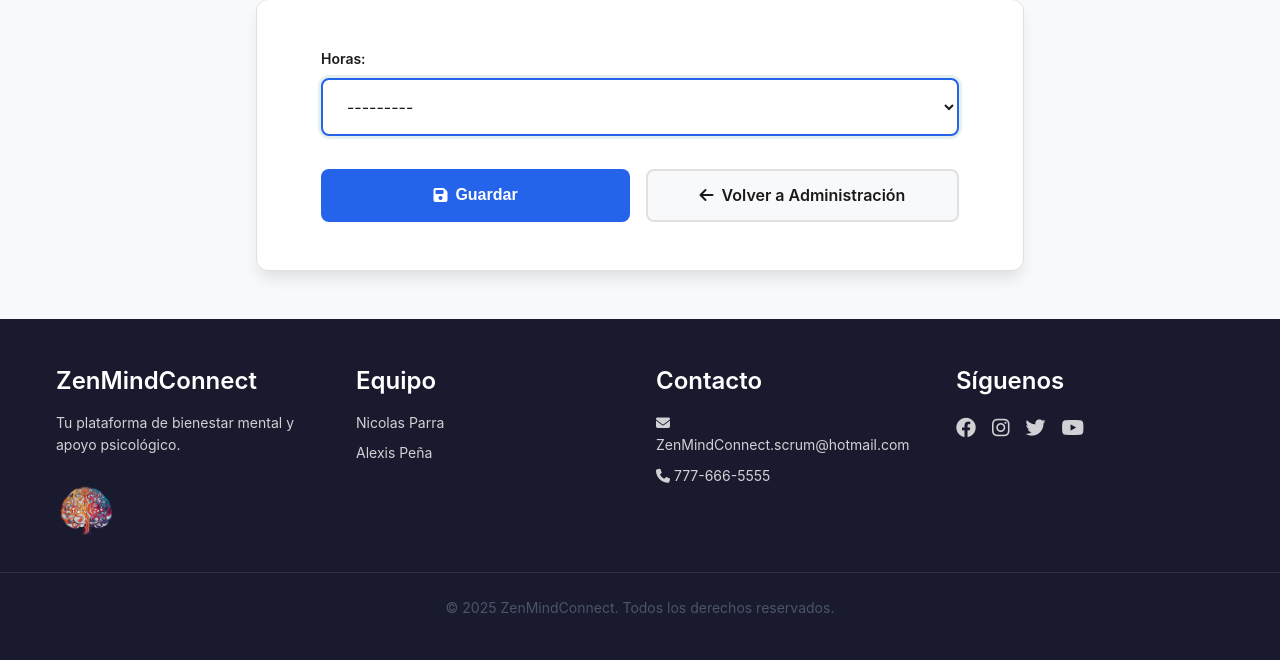
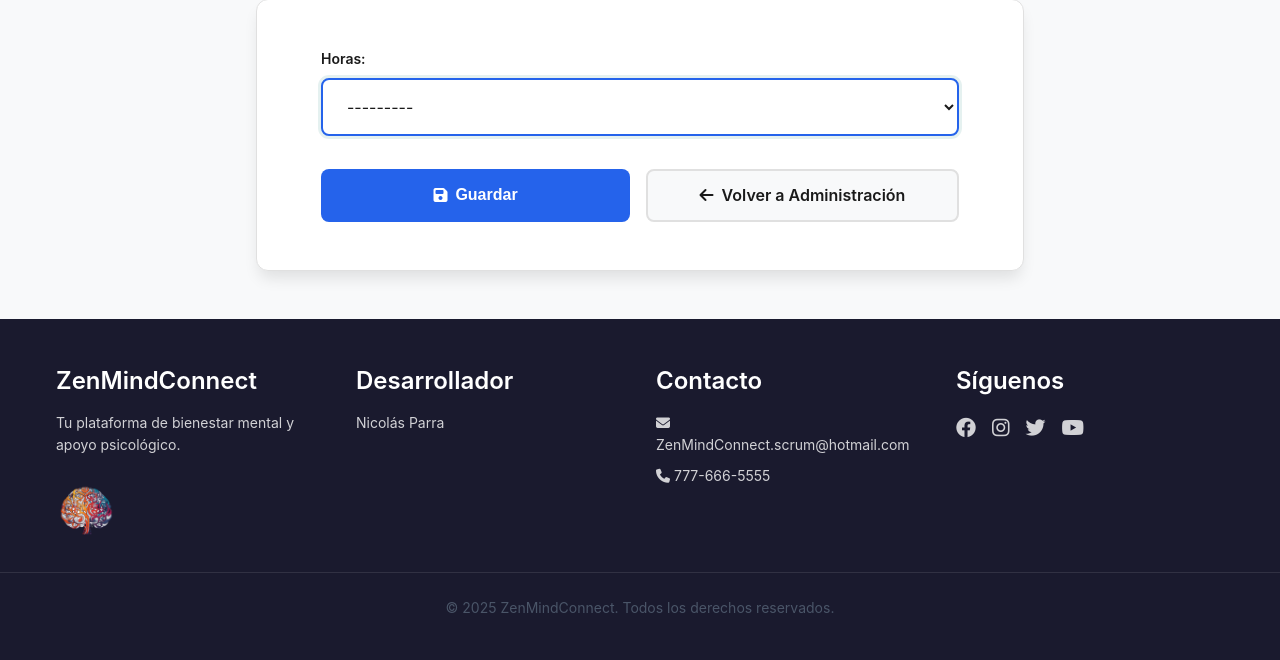
Before and after one commit to NicoParraDev/zenmind-connect, a Django app: page /horarios/new/ in a window 1280 px wide. Shown: the part 228-888 px from the top of the page. Run offline with Django 4.2, Linux system fonts and the light colour scheme; the visitor is signed in with stand-in values (Sample User, id 1); data that the repository does not hold is empty; some libraries are stand-ins or nearby versions.

Commit message:
Actualizar autorÃ­a: Remover Alexis PeÃ±a y agregar informaciÃ³n de desarrollo por NicolÃ¡s Parra desde Duoc UC

```diff
--- a/core/templates/core/administracion.html
+++ b/core/templates/core/administracion.html
@@ -194,7 +194,7 @@
             <div class="footer-section">
                 <h3>Equipo</h3>
                 <p>Nicolas Parra</p>
-                <p>Alexis Peña</p>
+                <p>Nicolás Parra</p>
             </div>
 
             <div class="footer-section">
--- a/core/templates/core/area_de_persona.html
+++ b/core/templates/core/area_de_persona.html
@@ -186,7 +186,7 @@
             <div class="footer-section">
                 <h3>Equipo</h3>
                 <p>Nicolas Parra</p>
-                <p>Alexis Peña</p>
+                <p>Nicolás Parra</p>
             </div>
 
             <div class="footer-section">
--- a/core/templates/core/footer.html
+++ b/core/templates/core/footer.html
@@ -9,9 +9,8 @@
         </div>
 
         <div class="footer-section">
-            <h3>Equipo</h3>
-            <p>Nicolas Parra</p>
-            <p>Alexis Peña</p>
+            <h3>Desarrollador</h3>
+            <p>Nicolás Parra</p>
         </div>
 
         <div class="footer-section">
--- a/core/templates/core/frontpage.html
+++ b/core/templates/core/frontpage.html
@@ -176,7 +176,7 @@
             <div class="footer-section">
                 <h3>Equipo</h3>
                 <p>Nicolas Parra</p>
-                <p>Alexis Peña</p>
+                <p>Nicolás Parra</p>
     </div>
 
             <div class="footer-section">
--- a/core/templates/core/index.html
+++ b/core/templates/core/index.html
@@ -171,7 +171,7 @@
             <div class="footer-section">
                 <h3>Equipo</h3>
                 <p>Nicolas Parra</p>
-                <p>Alexis Peña</p>
+                <p>Nicolás Parra</p>
             </div>
 
             <div class="footer-section">
--- a/core/templates/core/nos.html
+++ b/core/templates/core/nos.html
@@ -206,7 +206,7 @@
             <div class="footer-section">
                 <h3>Equipo</h3>
                 <p>Nicolas Parra</p>
-                <p>Alexis Peña</p>
+                <p>Nicolás Parra</p>
             </div>
 
             <div class="footer-section">
--- a/core/templates/core/post_detail.html
+++ b/core/templates/core/post_detail.html
@@ -299,7 +299,7 @@
             <div class="footer-section">
                 <h3>Equipo</h3>
                 <p>Nicolas Parra</p>
-                <p>Alexis Peña</p>
+                <p>Nicolás Parra</p>
             </div>
 
             <div class="footer-section">
```
Also changed, not shown: README.md.
